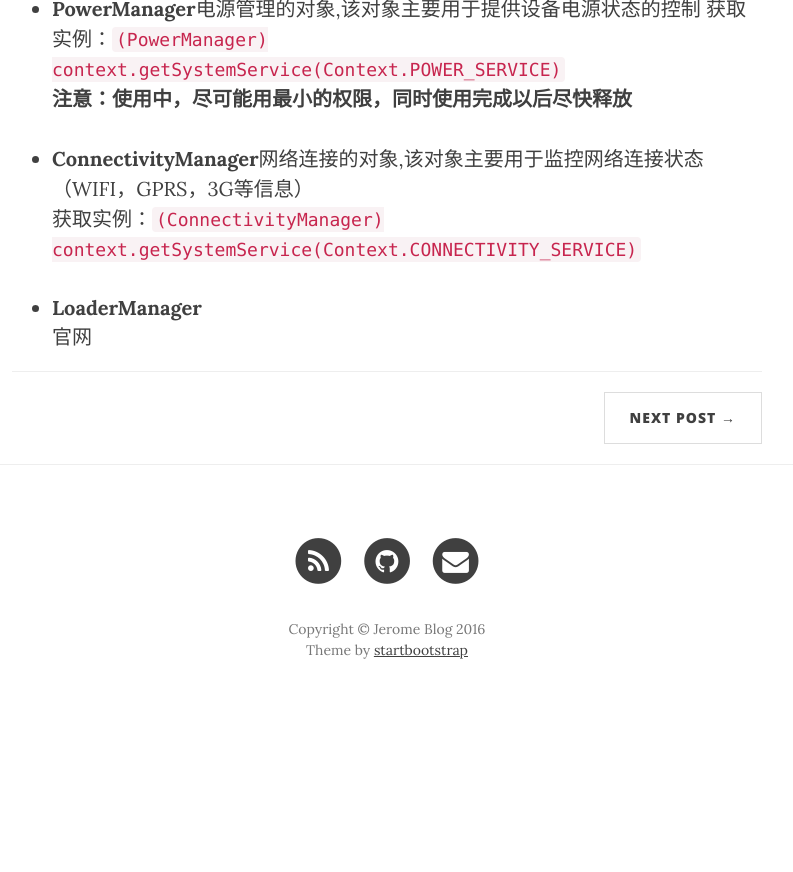
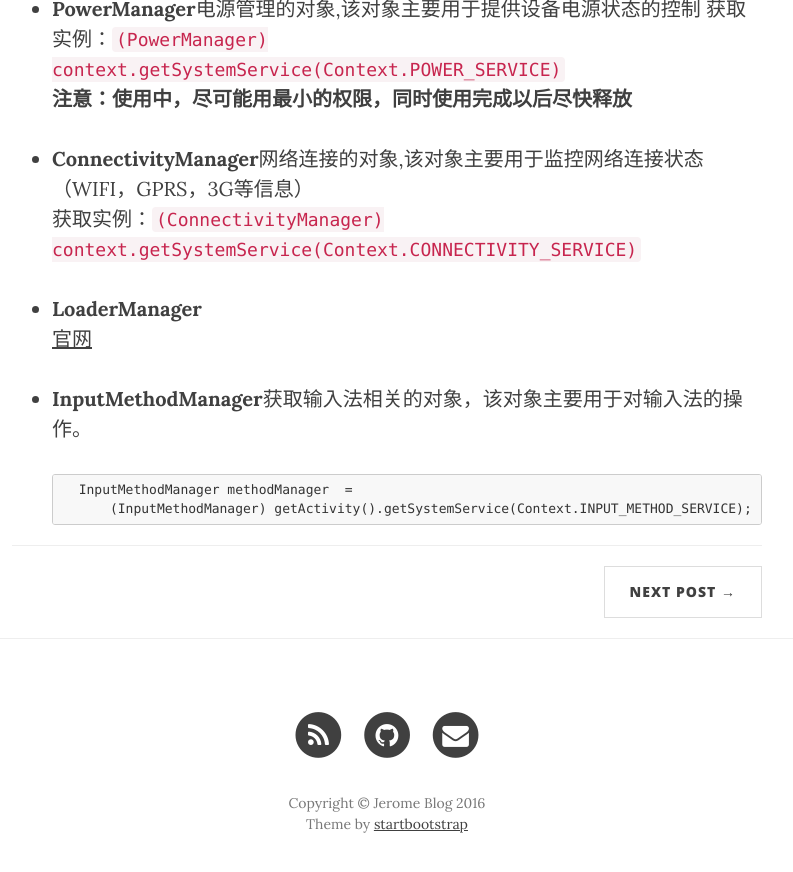
Before and after one commit to jingbolee/jingbolee.github.io, a Jekyll site: the page built from _posts/2016-05-09-android-manager.markdown, in a window 1280 px wide and 900 px high, scrolled down 2091 px. Shown: the top 872 px of the window, without its empty margins (253-1046 px from the left). Built offline with Jekyll 4.4.1, drawn with Linux system fonts in a browser that asks for light colours; nearby versions of some CDN libraries; before the commit the page ends 2817 px from its top, so only the background shows below that.

```diff
--- a/_posts/2016-05-09-android-manager.markdown
+++ b/_posts/2016-05-09-android-manager.markdown
@@ -63,3 +63,8 @@ Android提供三个可选：
 
 * **LoaderManager**
 [官网](http://developer.android.com/intl/zh-cn/reference/android/app/LoaderManager.html)
+
+* **InputMethodManager**获取输入法相关的对象，该对象主要用于对输入法的操作。
+
+		InputMethodManager methodManager  =
+	        (InputMethodManager) getActivity().getSystemService(Context.INPUT_METHOD_SERVICE);
```
Also changed, not shown: _posts/2016-06-08-android-Error-Installing-APK.md (added, +30 -0 lines).
